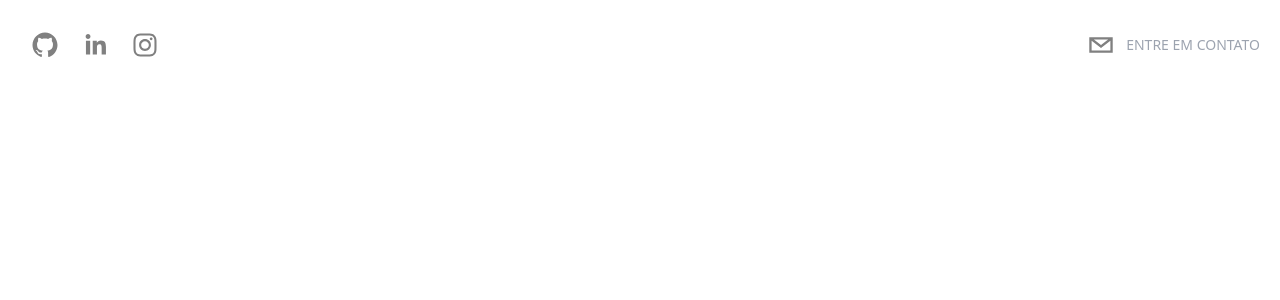
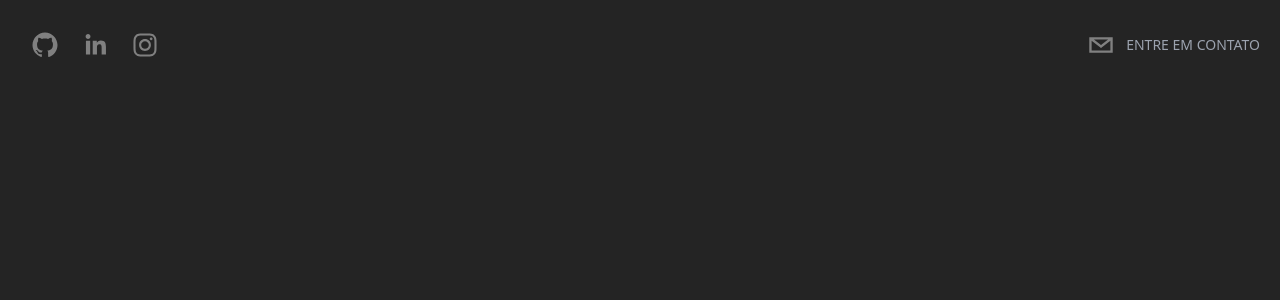
Before and after one commit to GabrielaTiago/Portfolio, a Next.js app: page / in a window 1280 px wide. Shown: the top 300 px of the page. Built offline with nearby package versions, Linux system fonts and the light colour scheme.

Commit message:
:lipstick: feat: Ststylizes the body with background color and text color

```diff
--- a/src/app/layout.tsx
+++ b/src/app/layout.tsx
@@ -1,14 +1,14 @@
-import './globals.css'
+import "./globals.css";
 
 export default function RootLayout({
   children,
 }: {
-  children: React.ReactNode
+  children: React.ReactNode;
 }) {
   return (
     <html lang="pt-br">
       <head />
-      <body>{children}</body>
+      <body className="bg-[rgb(36,36,36)] text-white">{children}</body>
     </html>
-  )
+  );
 }
```
